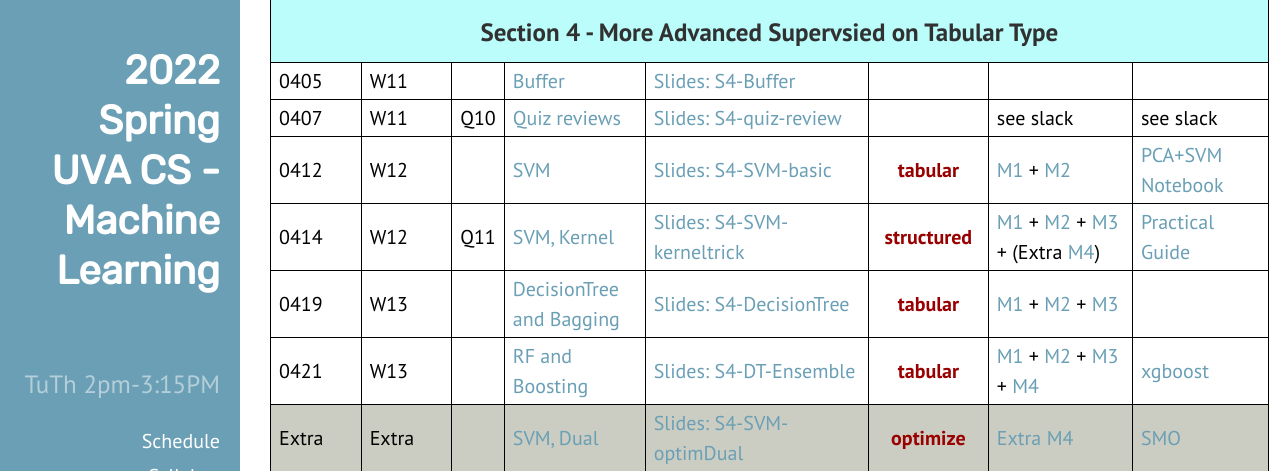
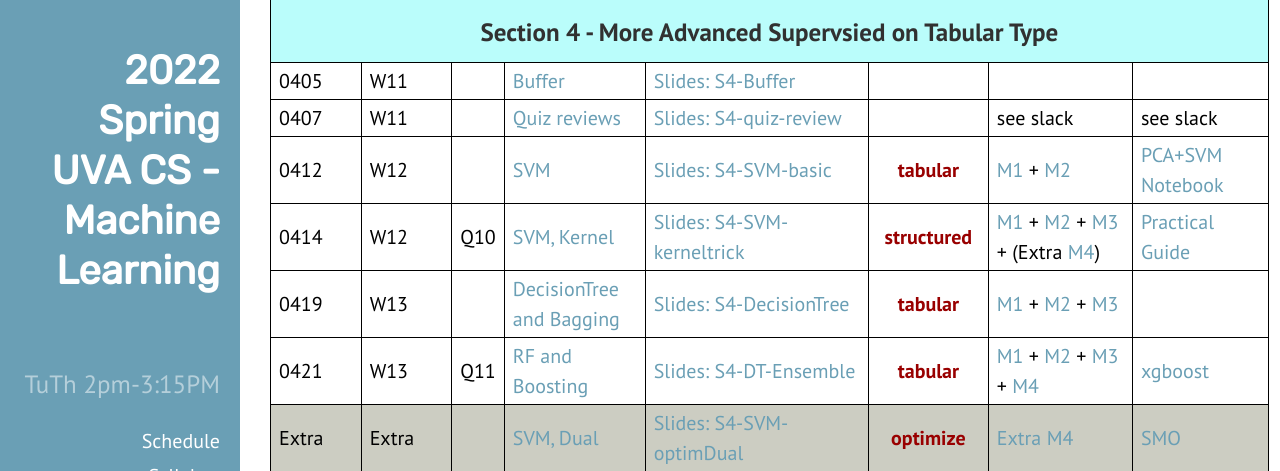
Before and after one commit to qiyanjun/2022sp-UVA-CS-MachineLearningDeep, a Jekyll site: the page built from index.html, in a window 1280 px wide and 900 px high, scrolled down 3592 px. Shown: the part 155-626 px from the top of the window. Built offline with Jekyll 4.4.1, drawn with Linux system fonts in a browser that asks for light colours.

Commit message:
Update index.html

```diff
--- a/index.html
+++ b/index.html
@@ -61,7 +61,7 @@ desc: 'Website for 2022 Spring -UVA-CS Machine Learning: Machine learning Founda
 
 {% assign dweeks = "|W1|W2|W2|W3|W3|W4|W4|W5|W5|W6|W6|W7|W7|W8|W8|W9|W9|W10|W10|W11|W11|W12|W12|W13|W13|W14|W14 | W15 " | split: "|" %}
 
-{% assign Qdates = "|Q0||Q1||Q2||Q3||Q4||Q5||Q6||Q7|| Q8||Q9||Q10||Q11||||Q12|" | split: "|" %}
+{% assign Qdates = "|Q0||Q1||Q2||Q3||Q4||Q5||Q6||Q7|| Q8||Q9||||Q10||Q11||Q12|" | split: "|" %}
 
 {% for post in sorted %}
 
```
